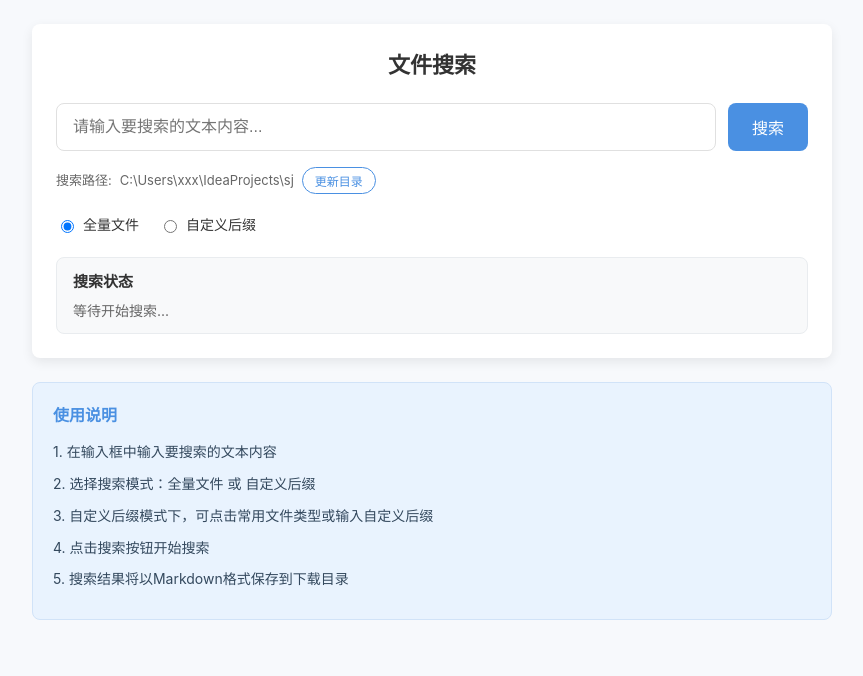
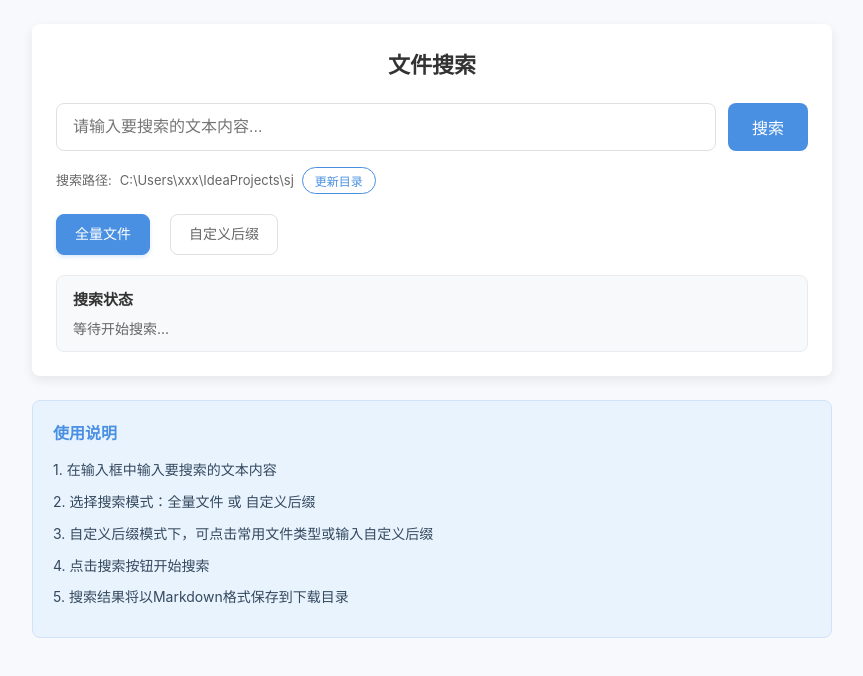
Before and after one commit to zdkcomeon/FindAnyThingsInFiles, a plain HTML site: page index.html in a window 1280 px wide. Shown: the whole page, without its empty margins (208-1071 px from the left). Drawn offline with Linux system fonts and the light colour scheme.

Commit message:
页面UI优化

```diff
--- a/index.css
+++ b/index.css
@@ -126,12 +126,32 @@ body {
     align-items: center;
 }
 
+.search-type-group input[type="radio"] {
+    display: none;
+}
+
 .search-type-group label {
+    padding: 8px 18px;
     font-size: 14px;
     cursor: pointer;
-    display: inline-flex;
-    align-items: center;
-    gap: 6px;
+    border: 1px solid var(--border-color);
+    border-radius: var(--border-radius);
+    transition: all var(--transition-speed) ease;
+    background-color: var(--container-bg-color);
+    color: var(--text-light-color);
+    font-weight: 500;
+}
+
+.search-type-group label:hover {
+    border-color: var(--primary-hover-color);
+    color: var(--primary-hover-color);
+}
+
+.search-type-group label:has(input[type="radio"]:checked) {
+    background-color: var(--primary-color);
+    color: white;
+    border-color: var(--primary-color);
+    box-shadow: 0 2px 4px rgba(74, 144, 226, 0.2);
 }
 
 .custom-ext-panel {
```
